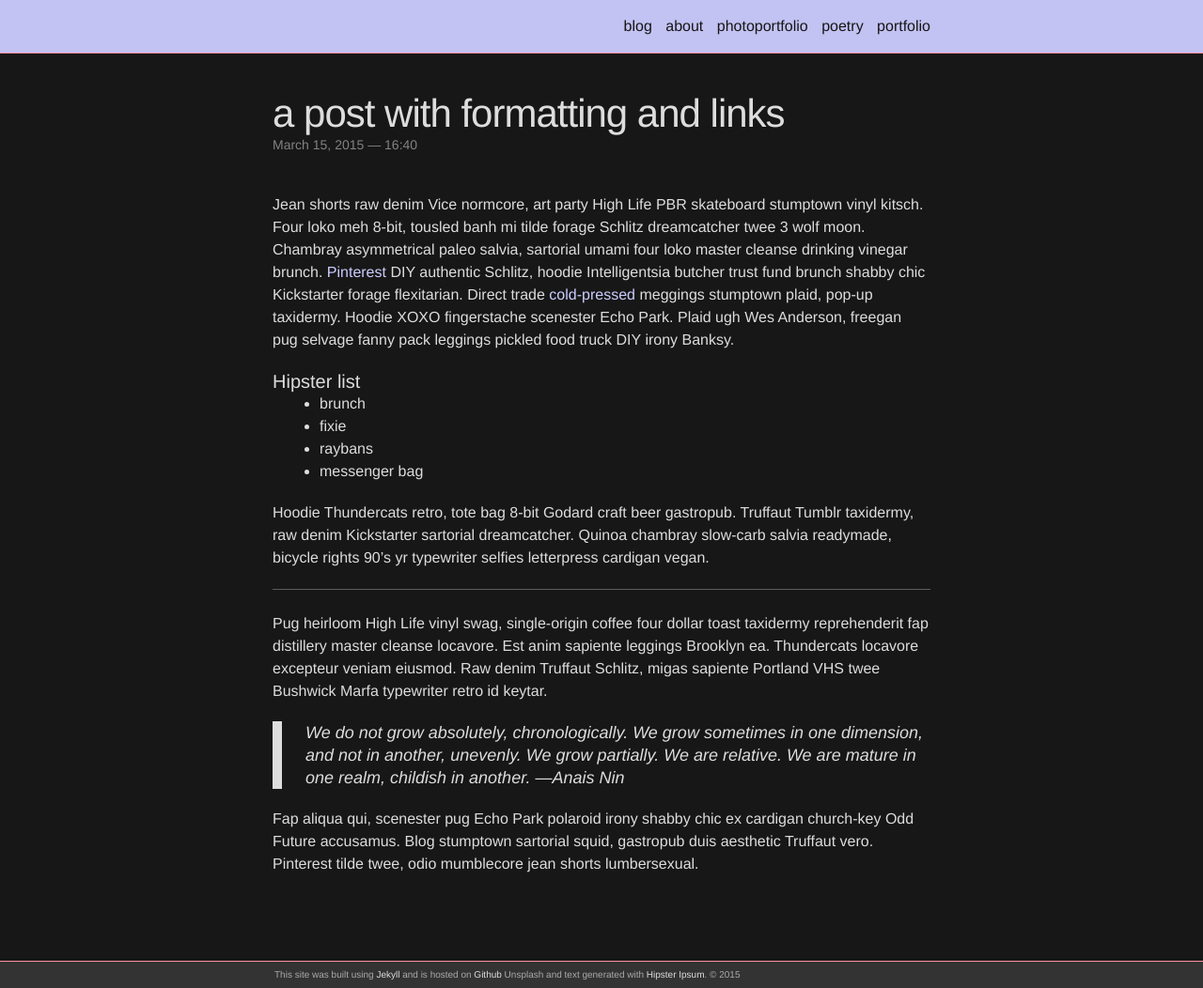
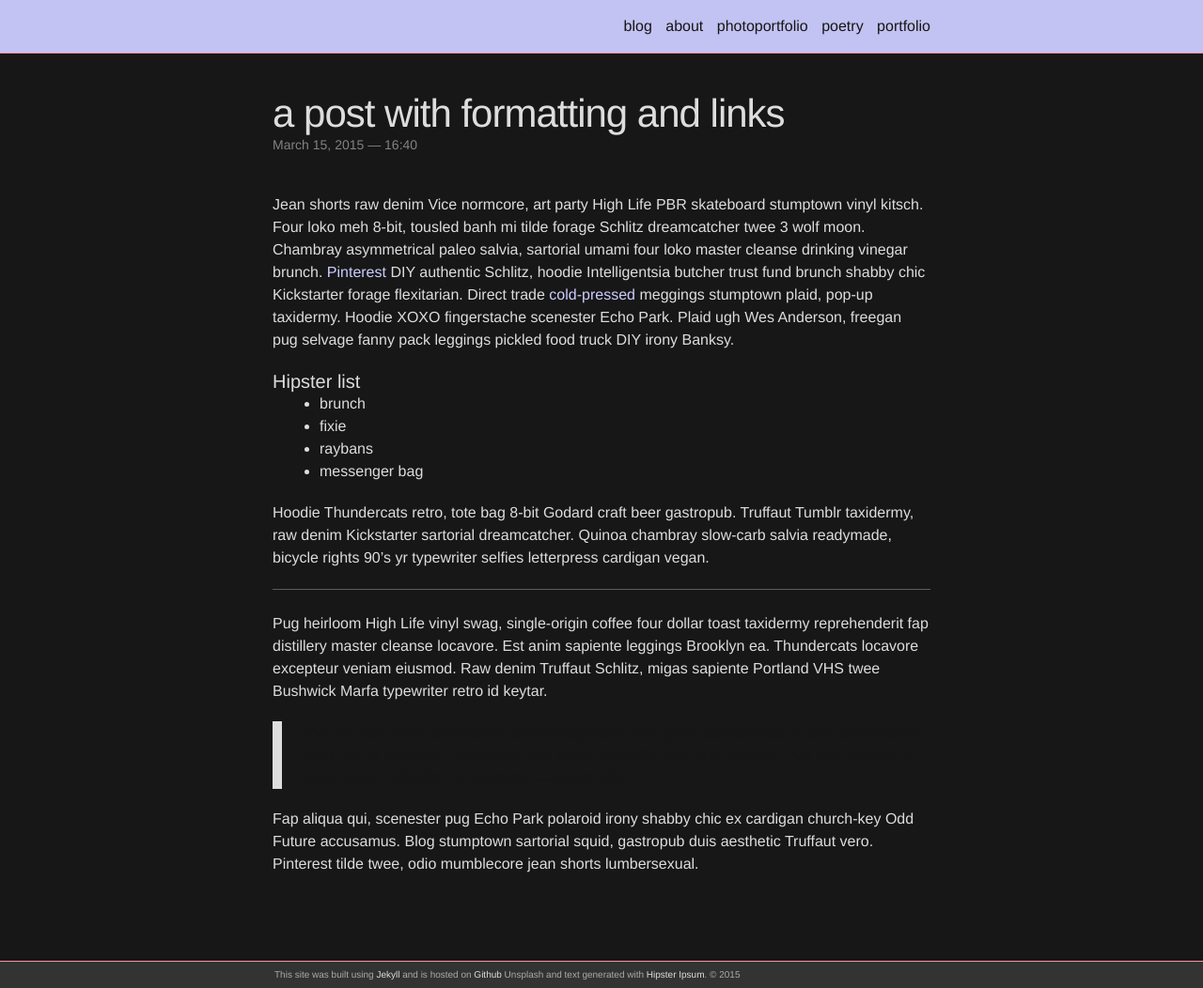
Before and after one commit to GHeeJeon/GHeeJeon.github.io, a Jekyll site: the page built from _posts/2015-03-15-title.markdown, in a window 1280 px wide and 1052 px high. Shown: the whole window at 94% size. Built offline with Jekyll 4.4.1, drawn with Linux system fonts in a browser that asks for light colours; nearby versions of some CDN libraries.

Commit message:
master-change backquote font color

```diff
--- a/_sass/_base.scss
+++ b/_sass/_base.scss
@@ -150,7 +150,7 @@ article a {
  * Blockquotes
  */
 blockquote {
-    color: $text-color;
+    color: $background-color;
     border-left: 10px solid $gray-color-light;
     padding-left: $horizontal-spacing-unit / 2;
     font-size: 18px;
```
